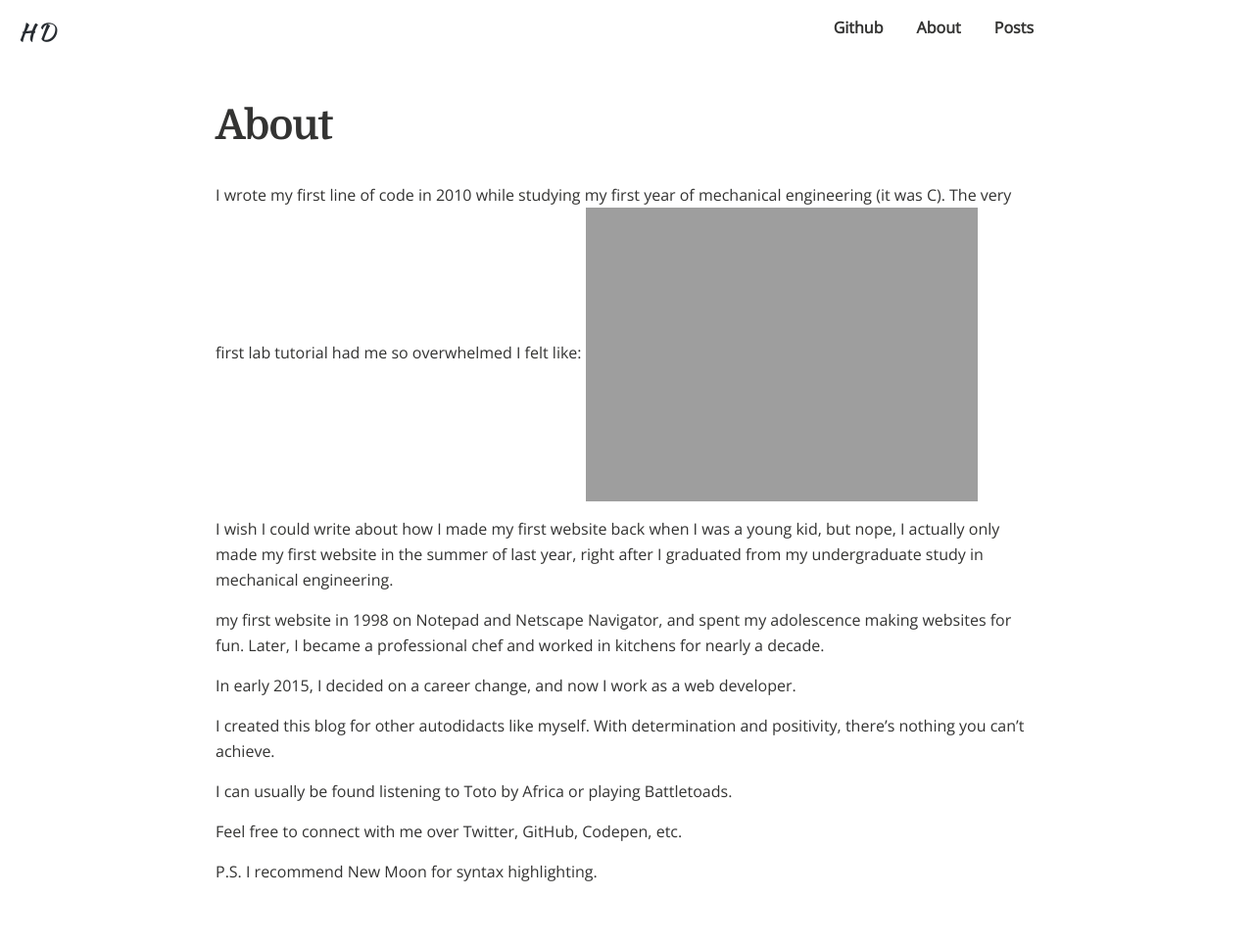
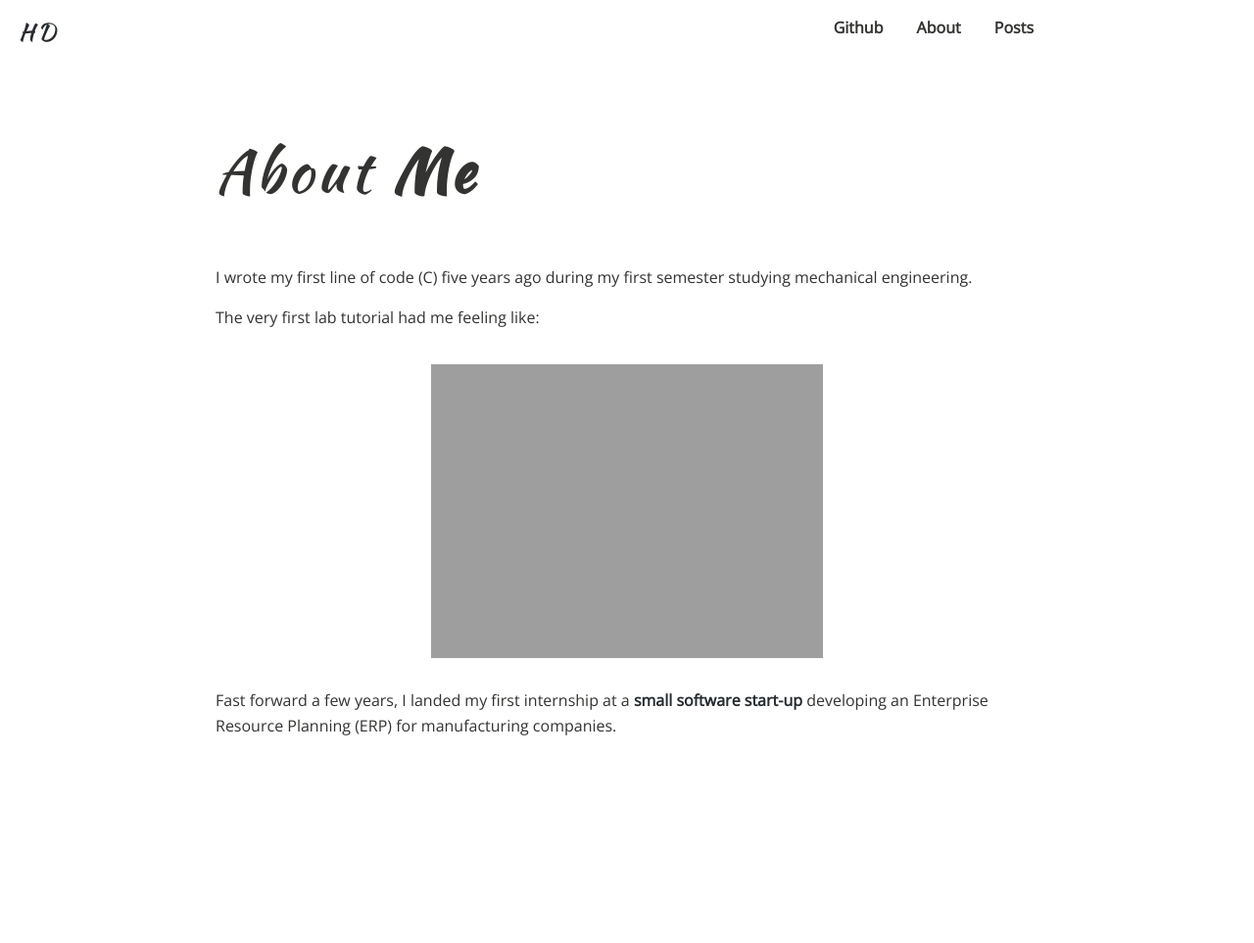
Before and after one commit to housseindjirdeh/hdjirdeh.github.io, a Jekyll site: the page built from about.html, in a window 1280 px wide. Shown: the whole page at 98% size. Built offline with Jekyll 4.4.1, drawn with Linux system fonts in a browser that asks for light colours; nearby versions of some CDN libraries; after the commit the page ends 900 px from its top, so only the background shows below that.

Commit message:
Set up the about.html page

```diff
--- a/_sass/_layout.scss
+++ b/_sass/_layout.scss
@@ -372,3 +372,13 @@
         border: none;
     }
 }
+
+.article-image {
+    left: 50%;
+    margin-right: -50%;
+    position: relative;
+    transform: translate(-50%, 0%);
+    top: 50%;
+    padding-top: 20px;
+    padding-bottom: 30px;
+}
--- /dev/null
+++ b/about.html
@@ -0,0 +1,24 @@
+---
+layout: default
+title: About
+permalink: /me/
+---
+
+<div class="home">
+
+<div class="title">
+  About<strong> Me</strong>
+</div>
+
+<section>
+<p>I wrote my first line of code (C) five years ago during my first semester studying mechanical engineering.</p>
+<p>The very first lab tutorial had me feeling like:</p>
+
+<img src="{{ site.url }}/public/overwhelmed.gif" class="article-image" alt="overwhelmed">
+
+<p>Fast forward a few years, I landed my first internship at a <a href="http://www.onramp-solutions.com/">small software start-up</a> developing an Enterprise Resource Planning (ERP) for manufacturing companies.
+</p>
+
+</section>
+
+</div>
--- a/about.md
+++ /dev/null
@@ -1,21 +0,0 @@
----
-layout: page
-title: About
-permalink: /me/
----
-I wrote my first line of code in 2010 while studying my first year of mechanical engineering (it was C). The very first lab tutorial had me so overwhelmed I felt like:
-![Overwhelmed]({{ site.url }}/public/overwhelmed.gif)
-
-I wish I could write about how I made my first website back when I was a young kid, but nope, I actually only made my first website in the summer of last year, right after I graduated from my undergraduate study in mechanical engineering.
-
-my first website in 1998 on Notepad and Netscape Navigator, and spent my adolescence making websites for fun. Later, I became a professional chef and worked in kitchens for nearly a decade.
-
-In early 2015, I decided on a career change, and now I work as a web developer.
-
-I created this blog for other autodidacts like myself. With determination and positivity, there’s nothing you can’t achieve.
-
-I can usually be found listening to Toto by Africa or playing Battletoads.
-
-Feel free to connect with me over Twitter, GitHub, Codepen, etc.
-
-P.S. I recommend New Moon for syntax highlighting.
```
